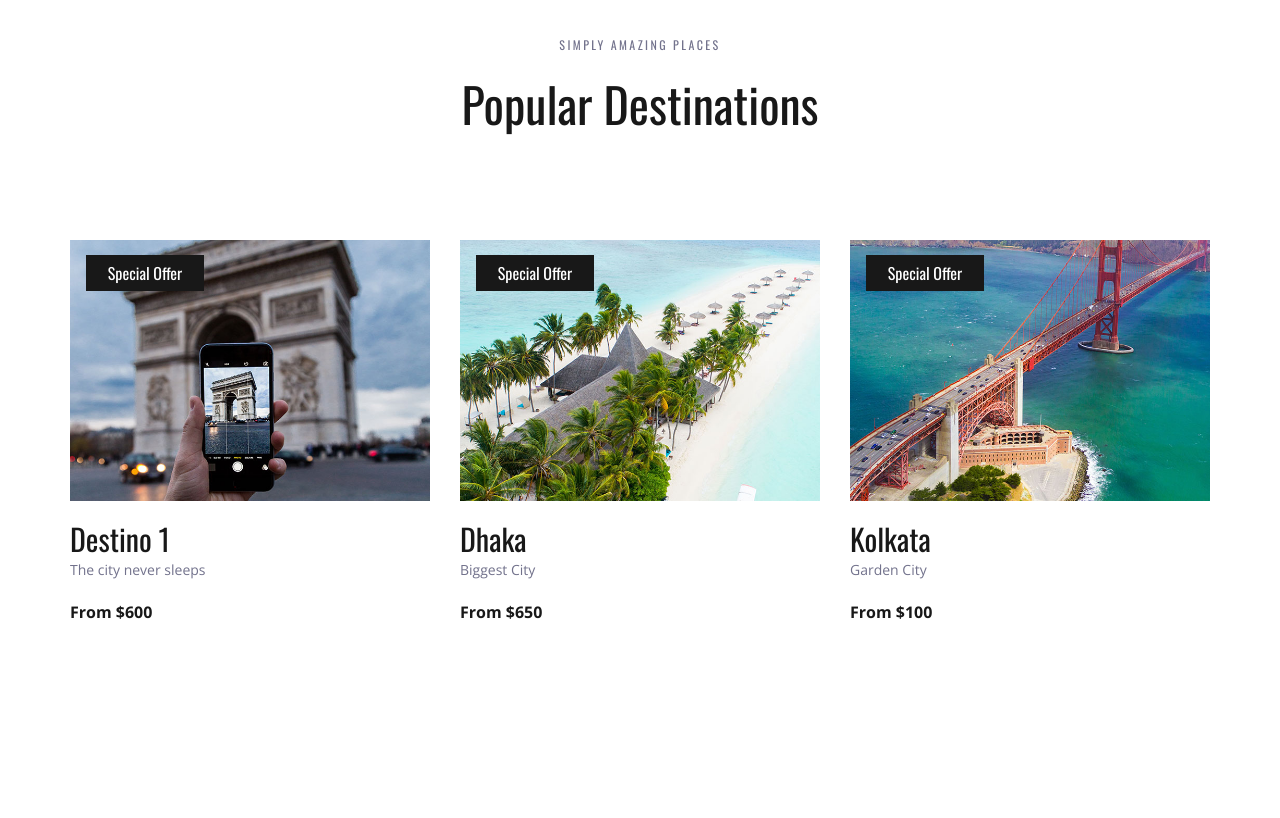
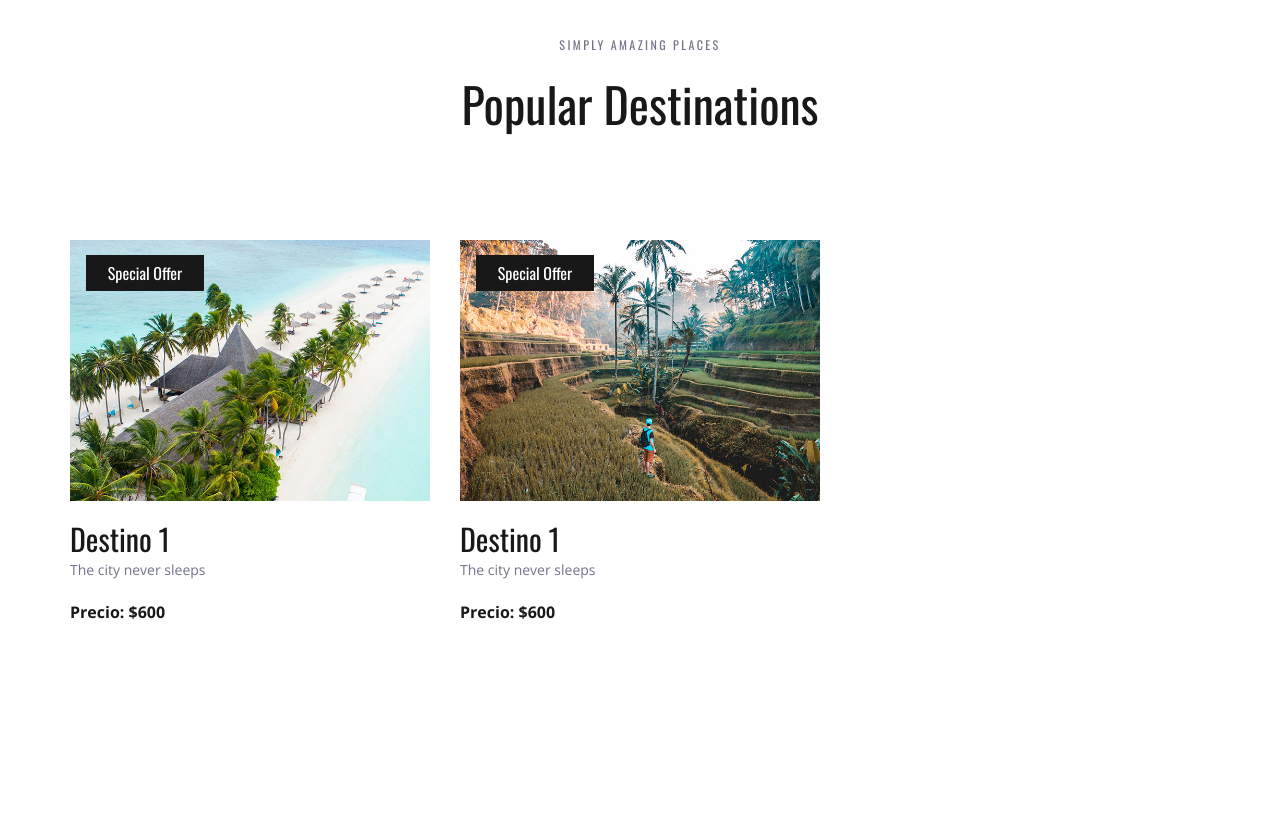
Before and after one commit to omromero00/destinosTuristicos, a Django app: page / in a window 1280 px wide. Shown: the part 1245-2063 px from the top of the page. Run offline with Django 4.2, Linux system fonts and the light colour scheme; some libraries are stand-ins or nearby versions.

Commit message:
Imprimiendo los destinos turisticos por medio de un bucle for

```diff
--- a/proyects/telusko/templates/index.html
+++ b/proyects/telusko/templates/index.html
@@ -1,4 +1,5 @@
 {% load static %}
+{% static "images" as baseURL %}
 <!DOCTYPE html>
 <html lang="en">
 
@@ -282,53 +283,22 @@
 
 							<!-- Destination -->
 
+							{% for dest in  dests %}
 							<div class="destination item">
 								<div class="destination_image">
-									<img src="{% static 'images/destination_4.jpg' %}" alt="image">
+									<img src="{{baseURL}}/{{dest.img}}" alt="image">
 									<div class="spec_offer text-center"><a href="#">Special Offer</a></div>
 								</div>
 								<div class="destination_content">
-									<div class="destination_title"><a href="destinations.html">{{dest1.name}}</a>
+									<div class="destination_title"><a href="destinations.html">{{dest.name}}</a>
 									</div>
 									<div class="destination_subtitle">
 										<p>The city never sleeps </p>
 									</div>
-									<div class="destination_price">From ${{dest1.price}}</div>
+									<div class="destination_price">Precio: ${{dest.price}}</div>
 								</div>
 							</div>
-
-
-							<div class="destination item">
-								<div class="destination_image">
-									<img src="{% static 'images/destination_1.jpg' %}" alt="image">
-									<div class="spec_offer text-center"><a href="#">Special Offer</a></div>
-								</div>
-								<div class="destination_content">
-									<div class="destination_title"><a href="destinations.html">Dhaka</a>
-									</div>
-									<div class="destination_subtitle">
-										<p>Biggest City </p>
-									</div>
-									<div class="destination_price">From $650</div>
-								</div>
-							</div>
-
-
-							<div class="destination item">
-								<div class="destination_image">
-									<img src="{% static 'images/destination_3.jpg' %}" alt="image">
-									<div class="spec_offer text-center"><a href="#">Special Offer</a></div>
-								</div>
-								<div class="destination_content">
-									<div class="destination_title"><a href="destinations.html">Kolkata</a>
-									</div>
-									<div class="destination_subtitle">
-										<p>Garden City </p>
-									</div>
-									<div class="destination_price">From $100</div>
-								</div>
-							</div>
-
+							{% endfor %}
 
 						</div>
 					</div>
--- a/proyects/telusko/travello/views.py
+++ b/proyects/telusko/travello/views.py
@@ -6,7 +6,17 @@ def index(request):
     destino1 = Destination()
     destino1.name = 'Destino 1'
     destino1.price = 600
+    destino1.desc = 'Sitio turisticos más sobresaliente'
+    destino1.img = 'destination_1.jpg'
+
+    destino2 = Destination()
+    destino2.name = 'Destino 1'
+    destino2.price = 600
+    destino2.desc = 'Sitio turisticos más sobresaliente'
+    destino2.img = 'destination_2.jpg'
+
+    dests = [destino1, destino2]
 
     return render(request,'index.html',{
-        'dest1': destino1,
+        'dests': dests,
     })
```
Also changed, not shown: proyects/telusko/db.sqlite3.
